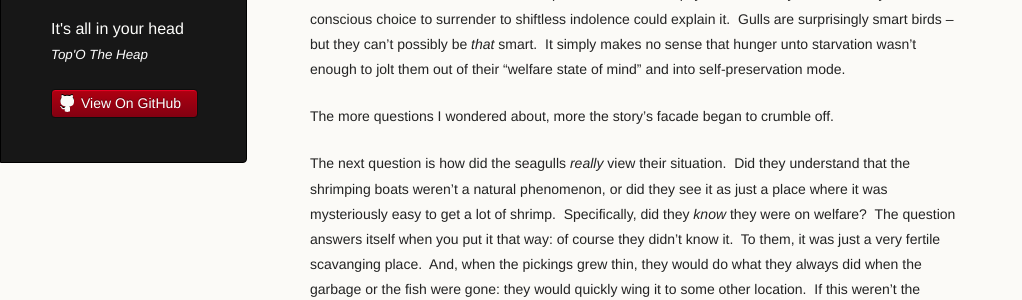
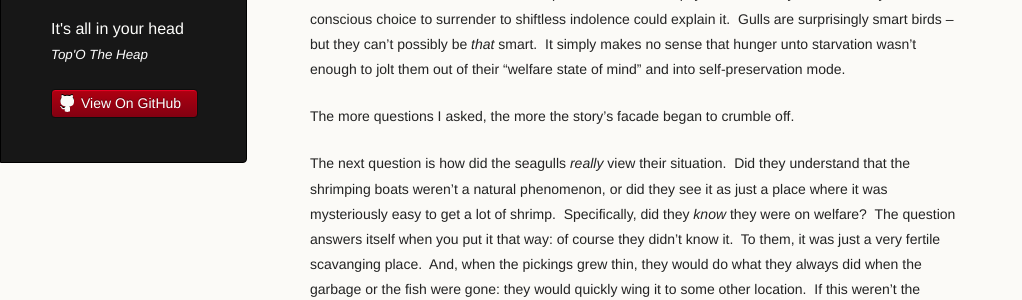
Before and after one commit to coryburt/coryburt.github.io, a Jekyll site: the page built from _posts/2017-10-23-The-Fable-of-the-Gullible-Gulls.md, in a window 1280 px wide and 900 px high, scrolled down 1177 px. Shown: the part 152-452 px from the top of the window, without its empty margins (0-1022 px from the left). Built offline with Jekyll 4.4.1, drawn with Linux system fonts in a browser that asks for light colours.

Commit message:
Updated entry

```diff
--- a/_posts/2017-10-23-The-Fable-of-the-Gullible-Gulls.md
+++ b/_posts/2017-10-23-The-Fable-of-the-Gullible-Gulls.md
@@ -52,7 +52,7 @@ Only a conscious choice to surrender to shiftless indolence could explain it.&nb
 Gulls are surprisingly smart birds -- but they can't possibly be *that* smart.&nbsp;
 It simply makes no sense that hunger unto starvation wasn't enough to jolt them out of their "welfare state of mind" and into self-preservation mode.
 
-The more questions I wondered about, more the story's facade began to crumble off.
+The more questions I asked, the more the story's facade began to crumble off.
 
 The next question is how did the seagulls *really* view their situation.&nbsp;
 Did they understand that the shrimping boats weren't a natural phenomenon,
```
